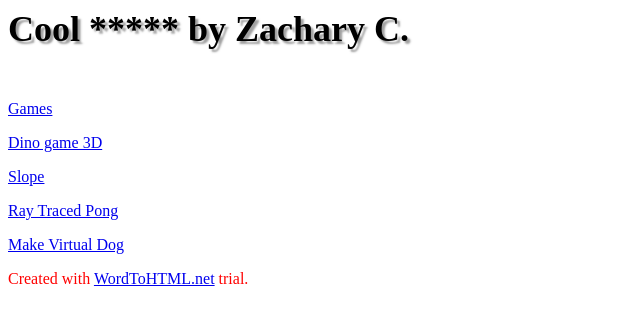
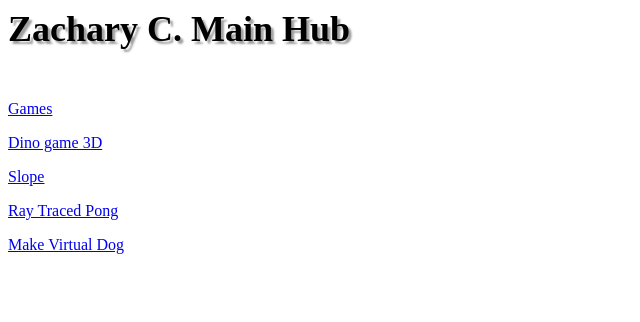
Before and after one commit to Realm6/CyberCore, a plain HTML site: page index.html in a window 1280 px wide. Shown: the whole page, without its empty margins (0-640 px from the left). Drawn offline with Linux system fonts and the light colour scheme.

Commit message:
Update index.html

```diff
--- a/index.html
+++ b/index.html
@@ -1,8 +1,7 @@
-<p><strong><span style="font-size: 36px; text-shadow: rgba(136, 136, 136, 0.8) 3px 3px 2px;">Cool ***** by Zachary C.</span></strong></p>
+<p><strong><span style="font-size: 36px; text-shadow: rgba(136, 136, 136, 0.8) 3px 3px 2px;">Zachary C. Main Hub</span></strong></p>
 <p><br></p>
 <p><a href="https://realm6.github.io/not-games/">Games</a></p>
 <p><a href="https://realm6.github.io/dino3d/" rel="noopener noreferrer" target="_blank">Dino game 3D</a></p>
 <p><a href="https://realm6.github.io/Slope-Game/" rel="noopener noreferrer" target="_blank">Slope</a></p>
 <p><a href="https://realm6.github.io/PathTracedPong/Path_Traced_Pong.html" rel="noopener noreferrer" target="_blank">Ray Traced Pong</a></p>
 <p><a href="https://realm6.github.io/Virtual-Dog/" rel="noopener noreferrer" target="_blank">Make Virtual Dog</a></p>
-<div style="color: red">Created with <a href="https://wordtohtml.net/">WordToHTML.net</a> trial.</div>
```
